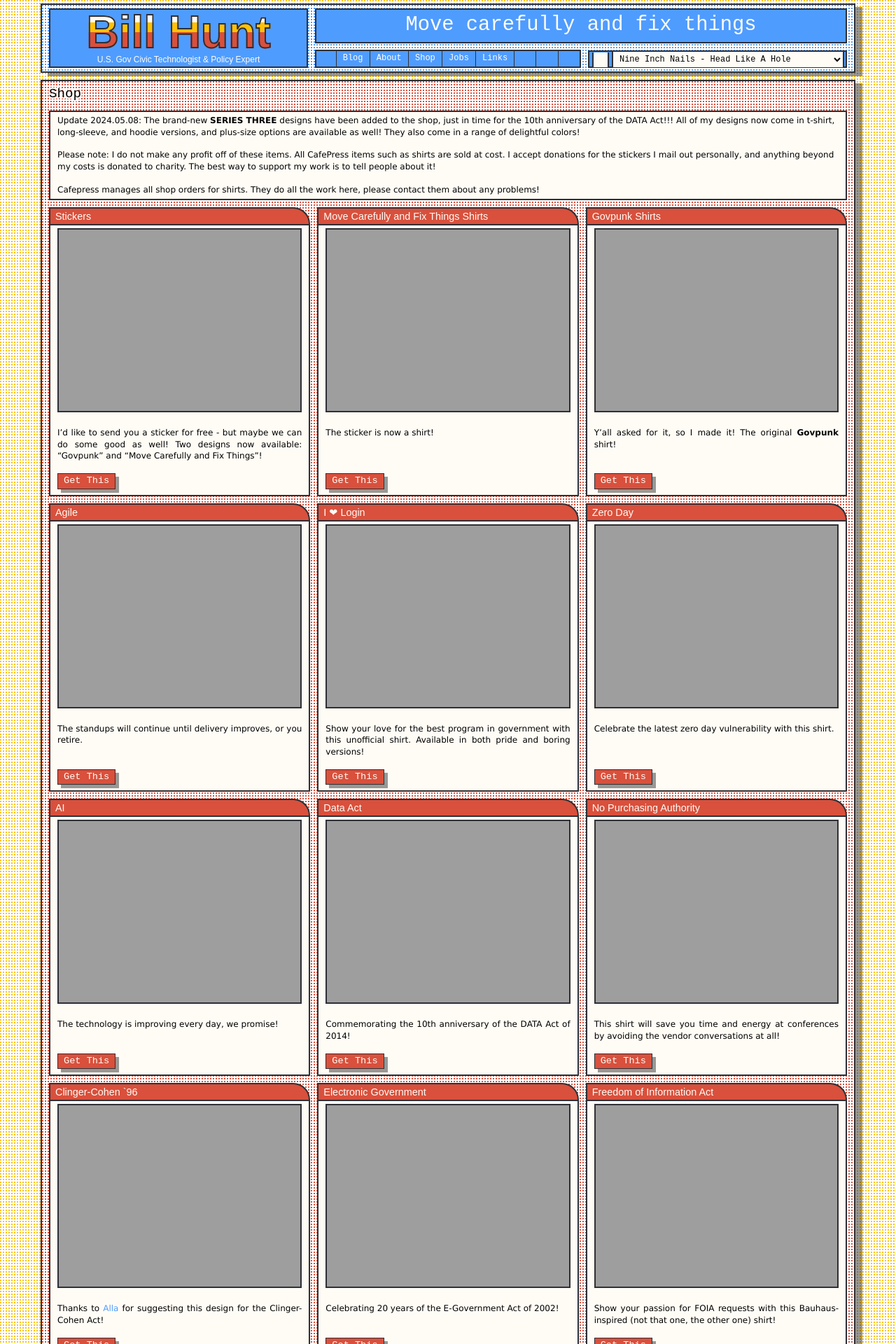
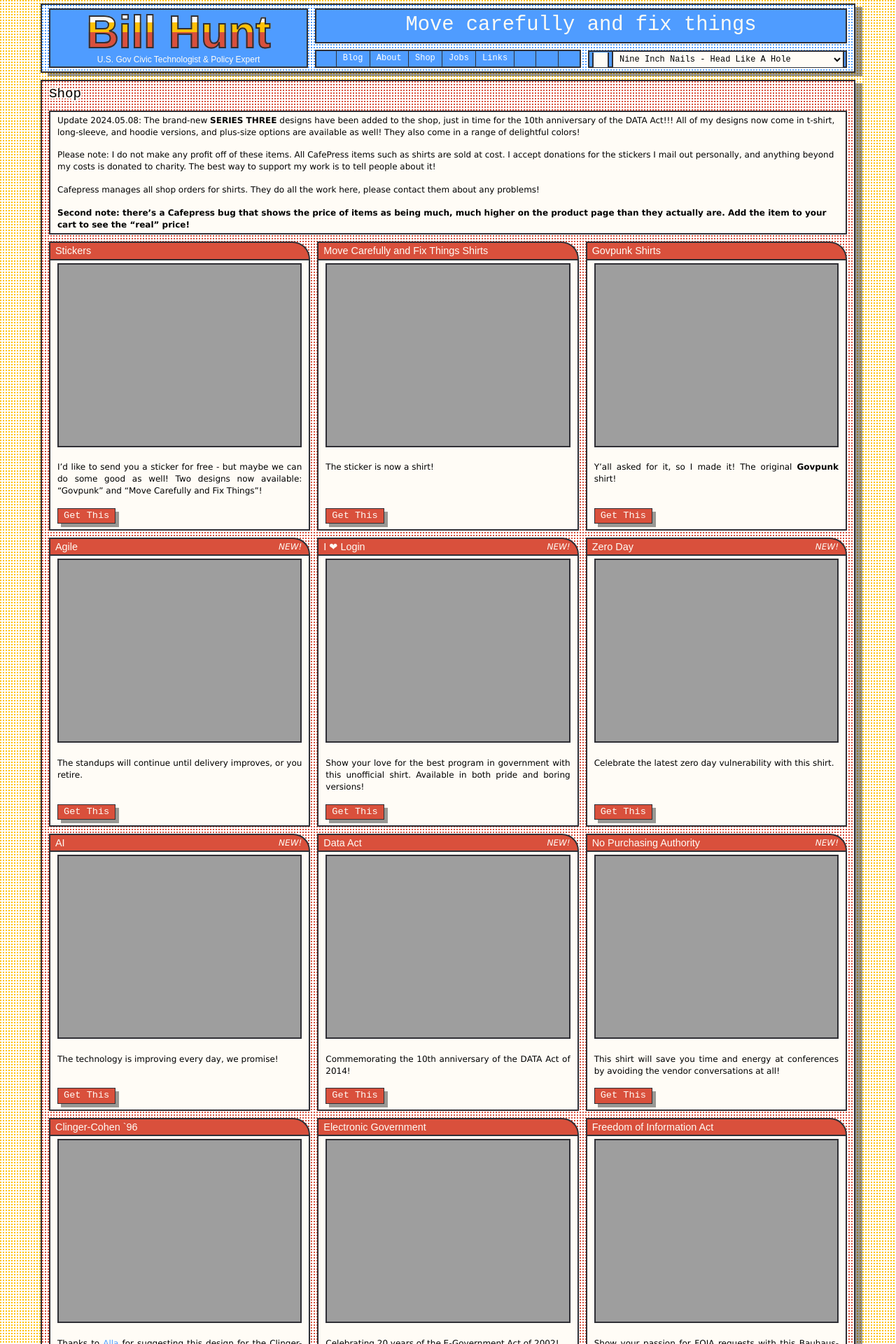
Before and after one commit to krusynth/billhunt.dev, a Jekyll site: the page built from shop.md, in a window 1280 px wide. Shown: the top 1920 px of the page at 70% size. Built offline with Jekyll 4.4.1, drawn with Linux system fonts in a browser that asks for light colours; some web fonts are replaced.

Commit message:
Add optional badges on all cards. Show NEW indicators in shop.

```diff
--- a/_data/shop.yml
+++ b/_data/shop.yml
@@ -17,31 +17,37 @@
   url: https://www.cafepress.com/govpunk/17449227
   image: https://billhunt.dev/uploads/2024/05/agile_tshirt.jpg
   content: The standups will continue until delivery improves, or you retire.
+  badge: <em class="bounce">NEW!</em>
 
 - title: I ❤ Login
   url: https://www.cafepress.com/govpunk/17449246
   image: https://billhunt.dev/uploads/2024/05/logindotlove-hoodie.jpg
   content: Show your love for the best program in government with this unofficial shirt. Available in both pride and boring versions!
+  badge: <em class="bounce">NEW!</em>
 
 - title: Zero Day
   url: https://www.cafepress.com/govpunk/17449245
   image: https://billhunt.dev/uploads/2024/05/zero_day_tshirt.jpg
   content: Celebrate the latest zero day vulnerability with this shirt.
+  badge: <em class="bounce">NEW!</em>
 
 - title: AI
   url: https://www.cafepress.com/govpunk/17449247
   image: https://billhunt.dev/uploads/2024/05/ai-hoodie.jpg
   content: The technology is improving every day, we promise!
+  badge: <em class="bounce">NEW!</em>
 
 - title: Data Act
   url: https://www.cafepress.com/govpunk/17449250
   image: https://billhunt.dev/uploads/2024/05/data_act_womens_deluxe_tshirt.jpg
   content: Commemorating the 10th anniversary of the DATA Act of 2014!
+  badge: <em class="bounce">NEW!</em>
 
 - title: No Purchasing Authority
   url: https://www.cafepress.com/govpunk/17449244
   image: https://billhunt.dev/uploads/2024/05/no-purchasing-authority-shirt.jpg
   content: This shirt will save you time and energy at conferences by avoiding the vendor conversations at all!
+  badge: <em class="bounce">NEW!</em>
 
 - title: Clinger-Cohen `96
   url: https://www.cafepress.com/govpunk/17361263
--- a/_includes/card-template.html
+++ b/_includes/card-template.html
@@ -3,6 +3,7 @@
     <h3 class="post-title"><a href="{{ include.url }}" {% if include.url contains 'http' %}{% else %}up-follow{% endif %}>
       {{ include.title }}
     </a></h3>
+    {% if include.badge %}<span class="badge">{{ include.badge }}</span>{% endif %}
   </header>
   <section class="post-content">
     {% if include.image %}
--- a/_includes/card.html
+++ b/_includes/card.html
@@ -10,4 +10,5 @@
      url=post.url
      action=post.action
      classes=post.classes
+     badge=post.badge
 %}
--- a/assets/_sass/_variables.scss
+++ b/assets/_sass/_variables.scss
@@ -194,6 +194,7 @@ $special-font-stack: 'Silkscreen', monospace;
     border-top-right-radius: 30px;
     overflow: hidden;
     margin-bottom: 0;
+    padding-right: 10px;
 
     color:  $white;
     background-color: $bgcolor;
@@ -243,3 +244,19 @@ $special-font-stack: 'Silkscreen', monospace;
 %minor-border {
   border: 1px solid $dark;
 }
+
+/** Animations **/
+
+.bounce {
+  animation: bounce 2s ease infinite;
+  display: inline-block;
+}
+@keyframes bounce {
+    70% { transform:translateY(0%); }
+    80% { transform:translateY(-15%); }
+    90% { transform:translateY(0%); }
+    95% { transform:translateY(-7%); }
+    97% { transform:translateY(0%); }
+    99% { transform:translateY(-3%); }
+    100% { transform:translateY(0); }
+}
--- a/shop.md
+++ b/shop.md
@@ -14,4 +14,6 @@ Please note: I do not make any profit off of these items. All CafePress items su
 
 Cafepress manages all shop orders for shirts. They do all the work here, please contact them about any problems!
 
+**Second note: there's a Cafepress bug that shows the price of items as being much, much higher on the product page than they actually are.  Add the item to your cart to see the "real" price!**
+
 {% assign page = page | setval: 'items', site.data.shop %}
```
